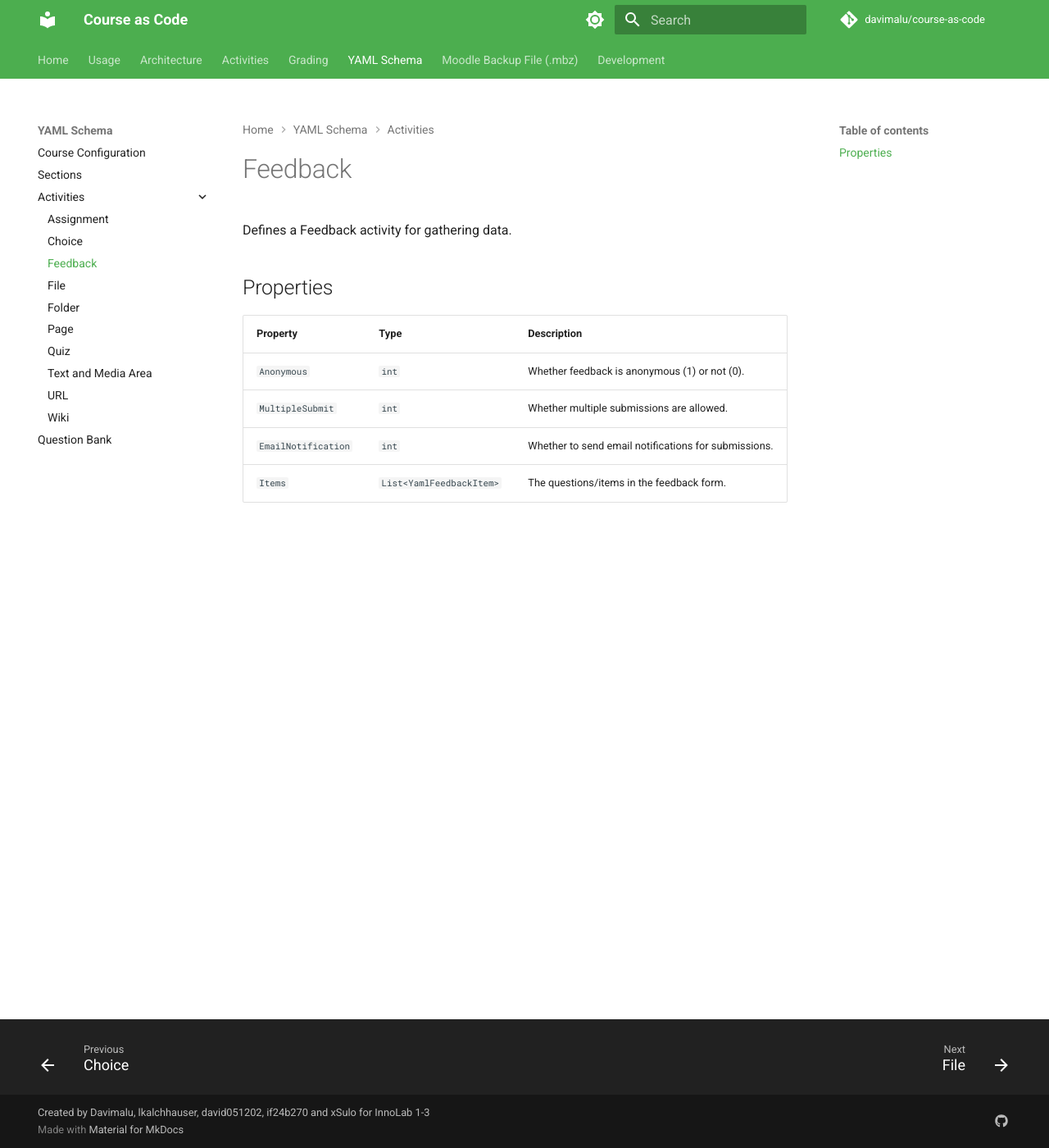
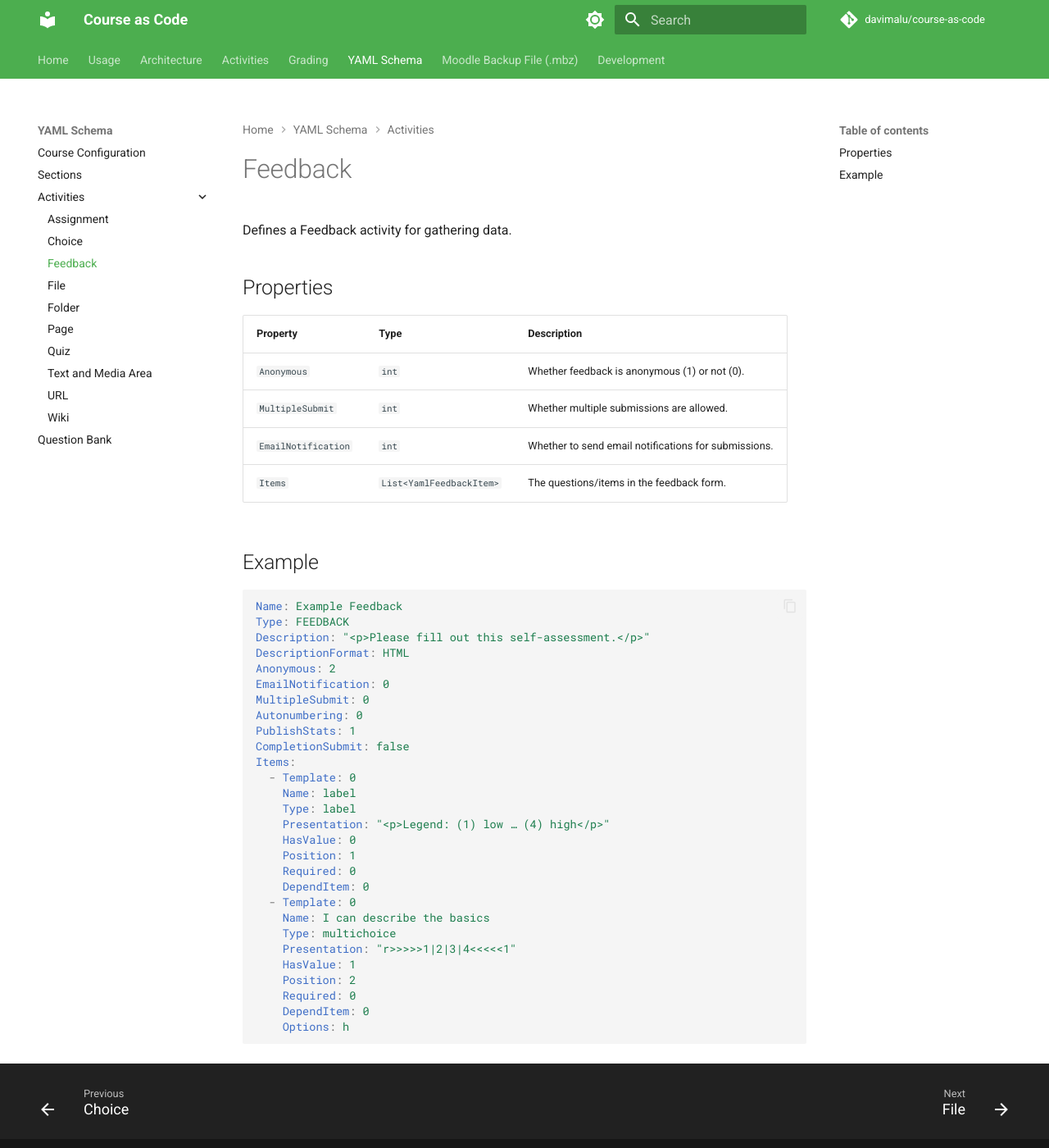
Before and after one commit to if24b267/course-as-code, an MkDocs documentation site: the page built from Documentation/MkDocs/docs/YamlSchema/Activities/Feedback.md, in a window 1280 px wide and 1400 px high. Shown: the whole window at 82% size. Built offline with MkDocs 1.6.1 and Material for MkDocs 9.7.7, drawn with Linux system fonts in a browser that asks for light colours; comment, search, counter and statistics services are not loaded.

Commit message:
more documentation stuff

````diff
--- a/Documentation/MkDocs/docs/YamlSchema/Activities/Feedback.md
+++ b/Documentation/MkDocs/docs/YamlSchema/Activities/Feedback.md
@@ -10,3 +10,35 @@ Defines a Feedback activity for gathering data.
 | `MultipleSubmit` | `int` | Whether multiple submissions are allowed. |
 | `EmailNotification` | `int` | Whether to send email notifications for submissions. |
 | `Items` | `List<YamlFeedbackItem>`| The questions/items in the feedback form. |
+
+## Example
+```YAML
+Name: Example Feedback
+Type: FEEDBACK
+Description: "<p>Please fill out this self-assessment.</p>"
+DescriptionFormat: HTML
+Anonymous: 2
+EmailNotification: 0
+MultipleSubmit: 0
+Autonumbering: 0
+PublishStats: 1
+CompletionSubmit: false
+Items:
+  - Template: 0
+    Name: label
+    Type: label
+    Presentation: "<p>Legend: (1) low … (4) high</p>"
+    HasValue: 0
+    Position: 1
+    Required: 0
+    DependItem: 0
+  - Template: 0
+    Name: I can describe the basics
+    Type: multichoice
+    Presentation: "r>>>>>1|2|3|4<<<<<1"
+    HasValue: 1
+    Position: 2
+    Required: 0
+    DependItem: 0
+    Options: h
+```
````
Also changed, not shown: Documentation/MkDocs/docs/YamlSchema/Activities/Choice.md (+28 -0 lines), Documentation/MkDocs/docs/YamlSchema/Activities/Folder.md (+9 -0 lines).
